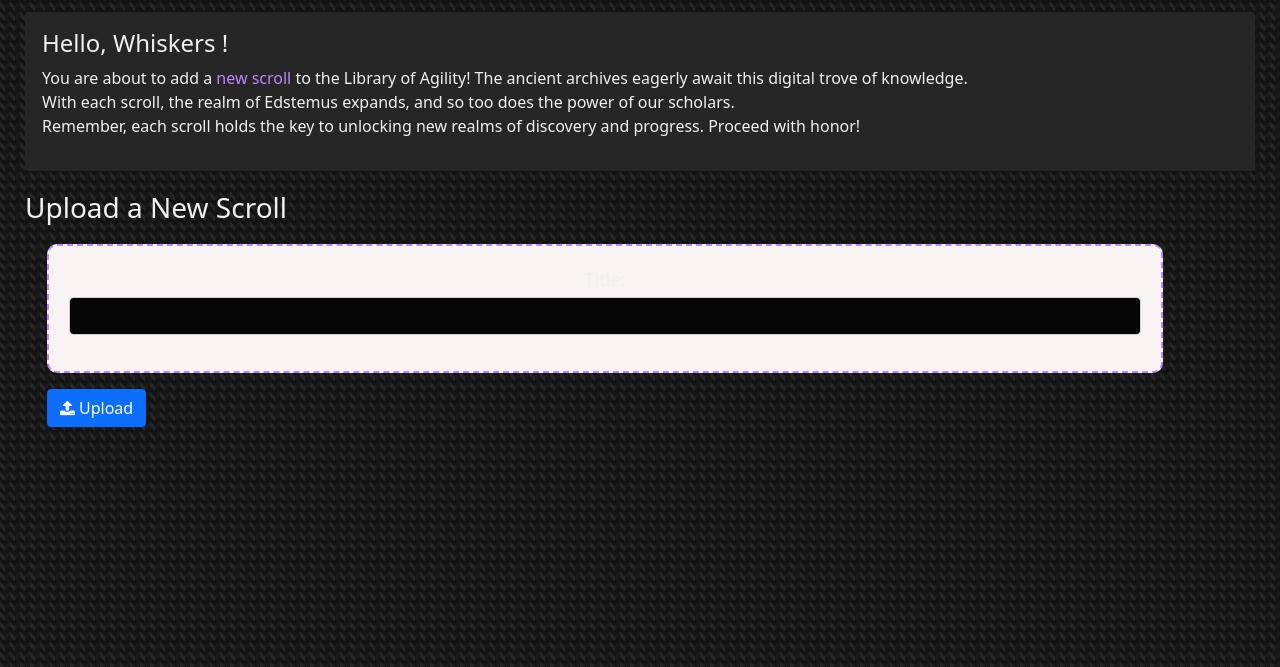
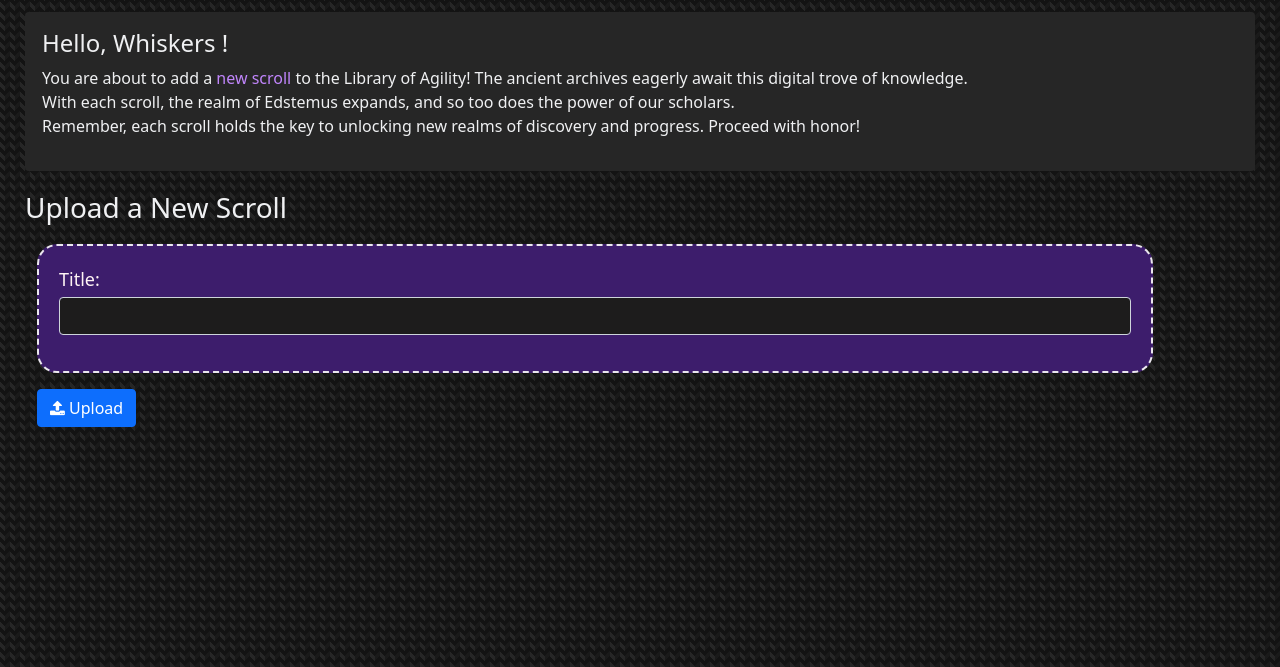
Before and after one commit to Ob1thecoder/VirtualScrollmanagementSystem, a Django app: page /scrolls/upload/ in a window 1280 px wide. Shown: the part 64-731 px from the top of the page. Run offline with Django 5.2, Linux system fonts and the light colour scheme; some libraries are stand-ins or nearby versions.

Commit message:
Slight change

```diff
--- a/VirtualScrollSys/auth/authapp/templates/upload_scroll.html
+++ b/VirtualScrollSys/auth/authapp/templates/upload_scroll.html
@@ -18,14 +18,16 @@
     <title>Manage Scrolls</title>
     <style>
         .dropzone {
-            border: 2px dashed #C085FB;
-            border-radius: 10px;
-            background: #f9f3f3;
-            color: #EFF0F2;
+            border: 2px dashed #ebe7ef;
+            border-radius: 20px;
+            background: #3d1d6c;
+            color: #fff4f4;
             padding: 20px;
-            text-align: center;
+            text-align: left;
             font-size: 18px;
+            text-decoration: solid;
         }
+
     </style>
 </head>
 <body>
@@ -40,12 +42,12 @@
 
             <h3 style="margin-top: 20px; margin-bottom: 20px; color: #EFF0F2;">Upload a New Scroll</h3>
 
-            <div class="container" style="margin-left: 10px; color: #e7e1e1;">
+            <div class="container" style="margin-left: 0px; color: #676779;">
                 <form action="/upload/" method="POST" class="dropzone" id="scrollDropzone" enctype="multipart/form-data">
                     {% csrf_token %}
                     <div class="form-group mb-3">
                         <label for="title" class="mb-1">Title:</label>
-                        <input type="text" class="form-control" id="title" name="title" maxlength="255" required style="background-color: #060606; color: #0a0a0a">
+                        <input type="text" class="form-control" id="title" name="title" maxlength="255" required style="background-color: #1d1c1c; color: #f3f3fd">
                     </div>
                 </form>
                 <button type="submit" id="submit-all" class="btn btn-primary mt-3"><i class="fa fa-upload" style="font-size:16px;"></i> Upload</button>
--- a/VirtualScrollSys/auth/authapp/views.py
+++ b/VirtualScrollSys/auth/authapp/views.py
@@ -398,13 +398,13 @@ def preview_scroll_page(request, id):
             return HttpResponse("File content is empty.", status=400)
 
         # Handle the content based on the file type
-        if file_type in ["jpg", "png"]:
+        if file_type in ["jpg", "png", "jpeg"]:
             # Pass Base64 data directly for images
             return render(request, 'preview_scroll.html', {
                 'image_data': file_content,
                 'file_type': file_type
             })
-        elif file_type == "pdf":
+        elif file_type == "pdf" or file_type == "docx":
             # Pass Base64 data directly for PDFs
             return render(request, 'preview_scroll.html', {
                 'pdf_data': file_content,
```
